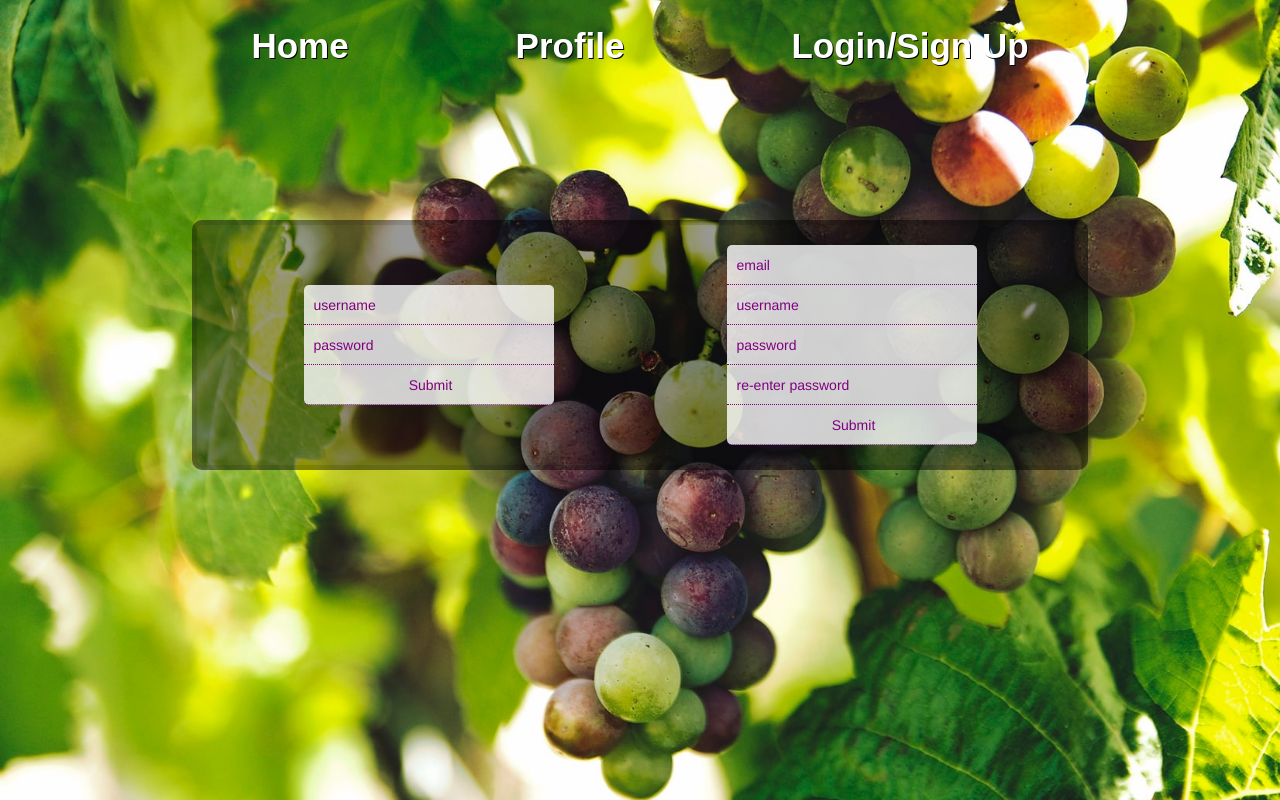
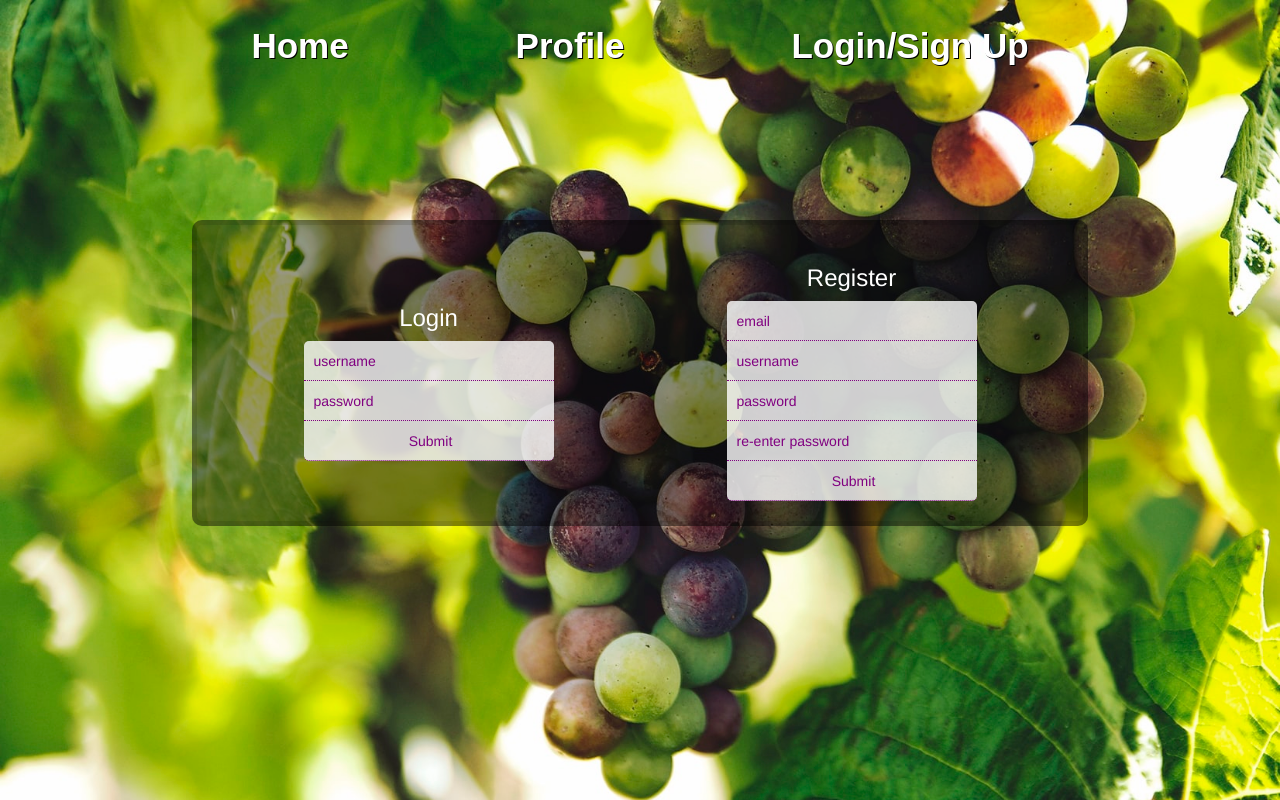
Before and after one commit to le-christine/grapevine, a plain HTML site: page regLogin.html in a window 1280 px wide. Drawn offline with nearby package versions, Linux system fonts and the light colour scheme; a web font is replaced by a local one.

Commit message:
Added h3 to login and register field

```diff
--- a/regLogin.html
+++ b/regLogin.html
@@ -19,11 +19,13 @@
 
 <div class="inputFields">
   <div class="loginInputs inputs">
+    <h3>Login</h3>
     <input class="loginUsername" type="text" placeholder="username"/>
     <input class="loginPassword" type="text" placeholder="password"/>
     <input class="submitbtn" type="submit" placeholder="submit" onclick="loginUser()"/>
   </div>
   <div class="signUpInputs inputs">
+    <h3>Register</h3>
     <input class="signUpEmail" type="text" placeholder="email"/>
     <input type="text" placeholder="username"/>
     <input type="text" placeholder="password"/>
```
